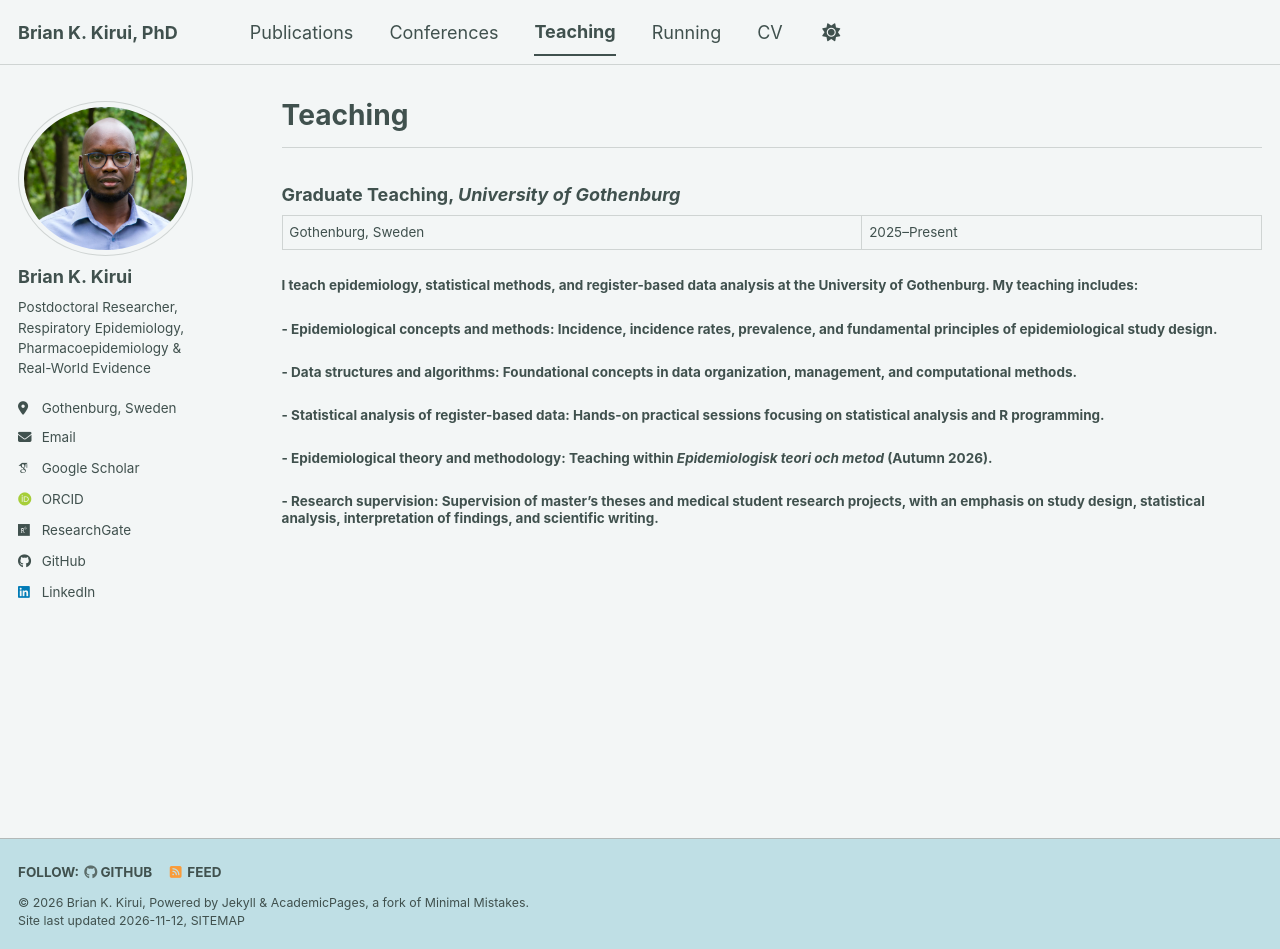
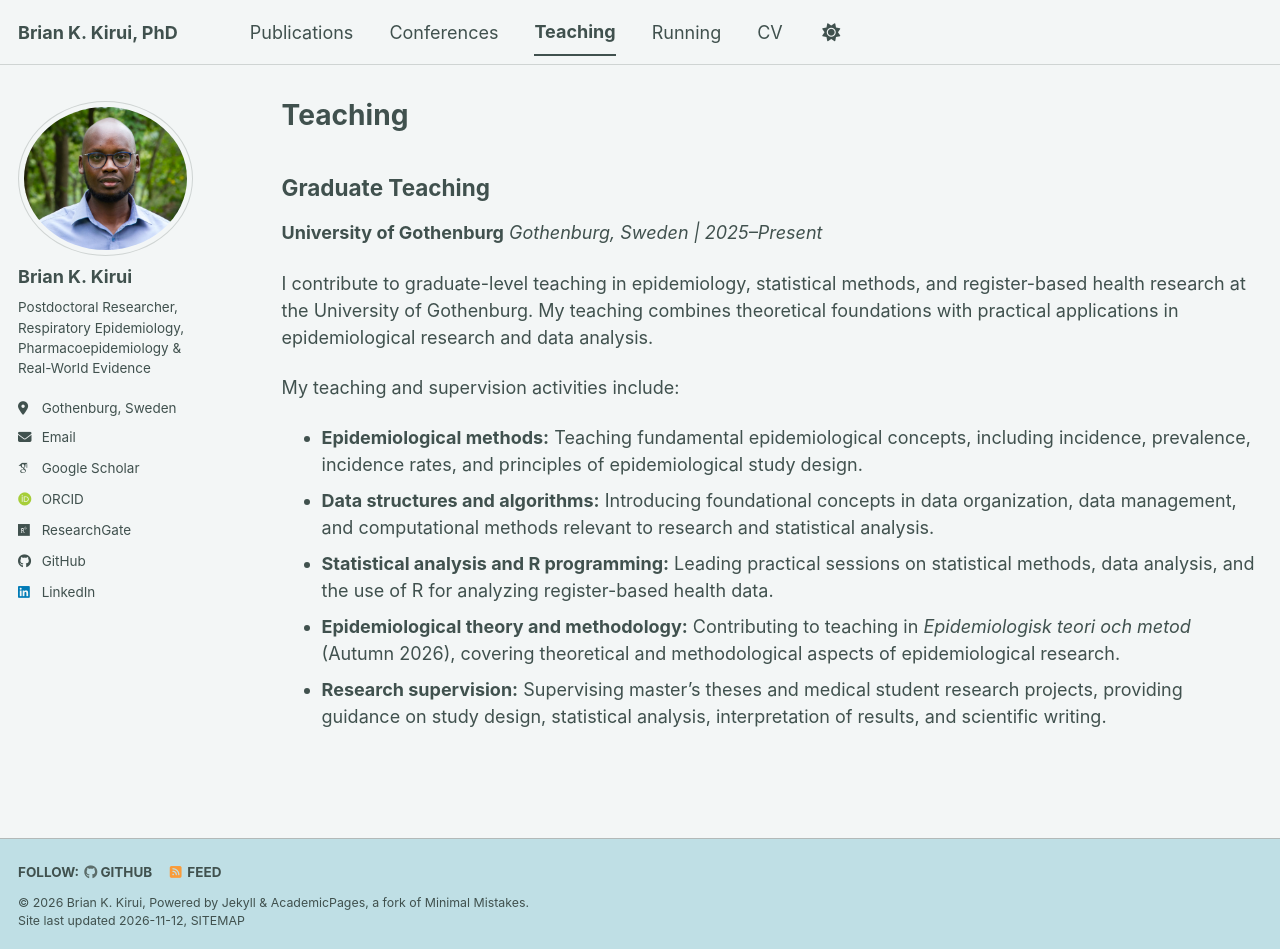
Before and after one commit to BrianKibiwott/briankibiwott.github.io, a Jekyll site: the page built from _pages/teaching.md, in a window 1280 px wide and 949 px high. Built offline with Jekyll 4.4.1, drawn with Linux system fonts in a browser that asks for light colours; some web fonts are replaced; a script bundle is joined from its source files by our own code; library files that are not in the unit come from our copies.

Commit message:
Update academic website 20261112 revised

```diff
--- a/_pages/teaching.md
+++ b/_pages/teaching.md
@@ -4,20 +4,17 @@ title: "Teaching"
 permalink: /teaching/
 author_profile: true
 ---
----
+## Graduate Teaching
 
-### Graduate Teaching, *University of Gothenburg*
+**University of Gothenburg**
+*Gothenburg, Sweden | 2025–Present*
 
-Gothenburg, Sweden | 2025–Present
+I contribute to graduate-level teaching in epidemiology, statistical methods, and register-based health research at the University of Gothenburg. My teaching combines theoretical foundations with practical applications in epidemiological research and data analysis.
 
-##### I teach epidemiology, statistical methods, and register-based data analysis at the University of Gothenburg. My teaching includes:
+My teaching and supervision activities include:
 
-###### - **Epidemiological concepts and methods:** Incidence, incidence rates, prevalence, and fundamental principles of epidemiological study design.
-
-###### - **Data structures and algorithms:** Foundational concepts in data organization, management, and computational methods.
-
-###### - **Statistical analysis of register-based data:** Hands-on practical sessions focusing on statistical analysis and R programming.
-
-###### - **Epidemiological theory and methodology:** Teaching within *Epidemiologisk teori och metod* (Autumn 2026).
-
-###### - **Research supervision:** Supervision of master's theses and medical student research projects, with an emphasis on study design, statistical analysis, interpretation of findings, and scientific writing.
+- **Epidemiological methods:** Teaching fundamental epidemiological concepts, including incidence, prevalence, incidence rates, and principles of epidemiological study design.
+- **Data structures and algorithms:** Introducing foundational concepts in data organization, data management, and computational methods relevant to research and statistical analysis.
+- **Statistical analysis and R programming:** Leading practical sessions on statistical methods, data analysis, and the use of R for analyzing register-based health data.
+- **Epidemiological theory and methodology:** Contributing to teaching in *Epidemiologisk teori och metod* (Autumn 2026), covering theoretical and methodological aspects of epidemiological research.
+- **Research supervision:** Supervising master's theses and medical student research projects, providing guidance on study design, statistical analysis, interpretation of results, and scientific writing.
```
Also changed, not shown: _pages/about.md (+9 -3 lines), _talks/talks.md (+72 -64 lines).
